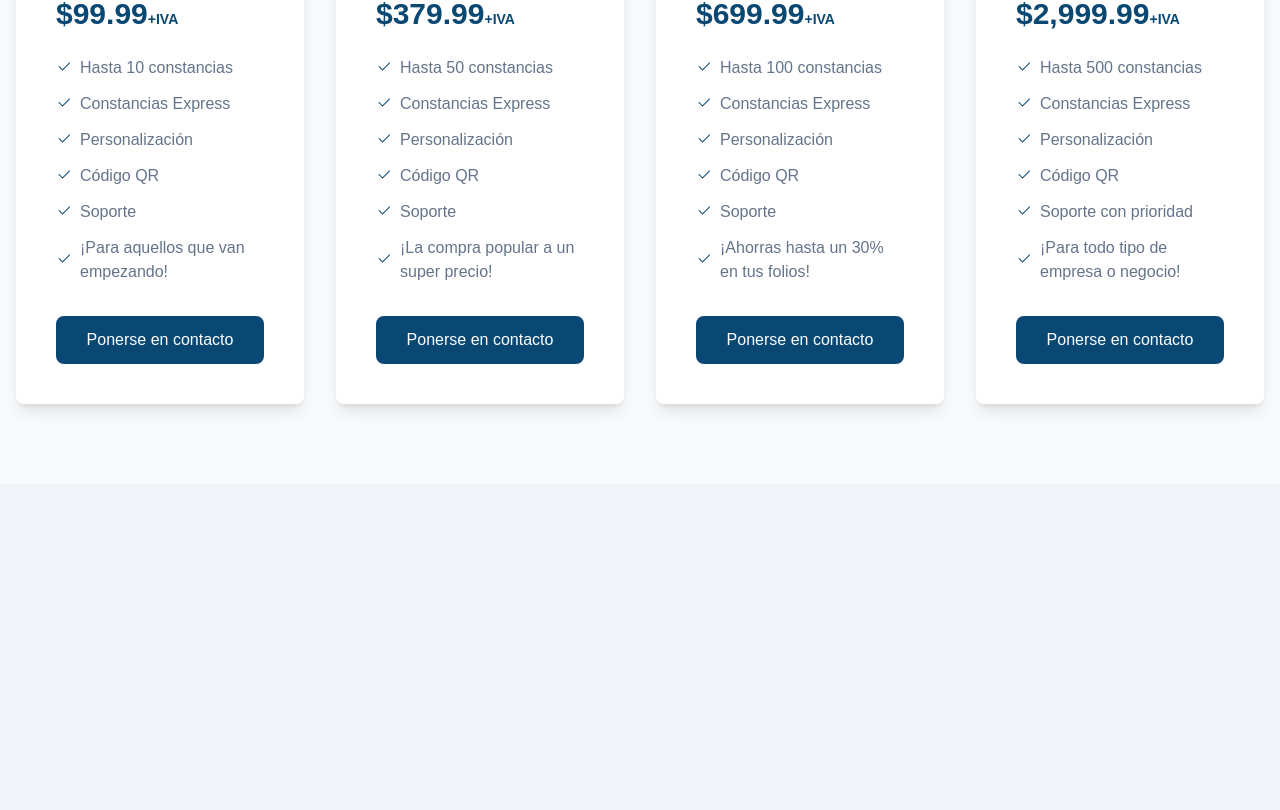
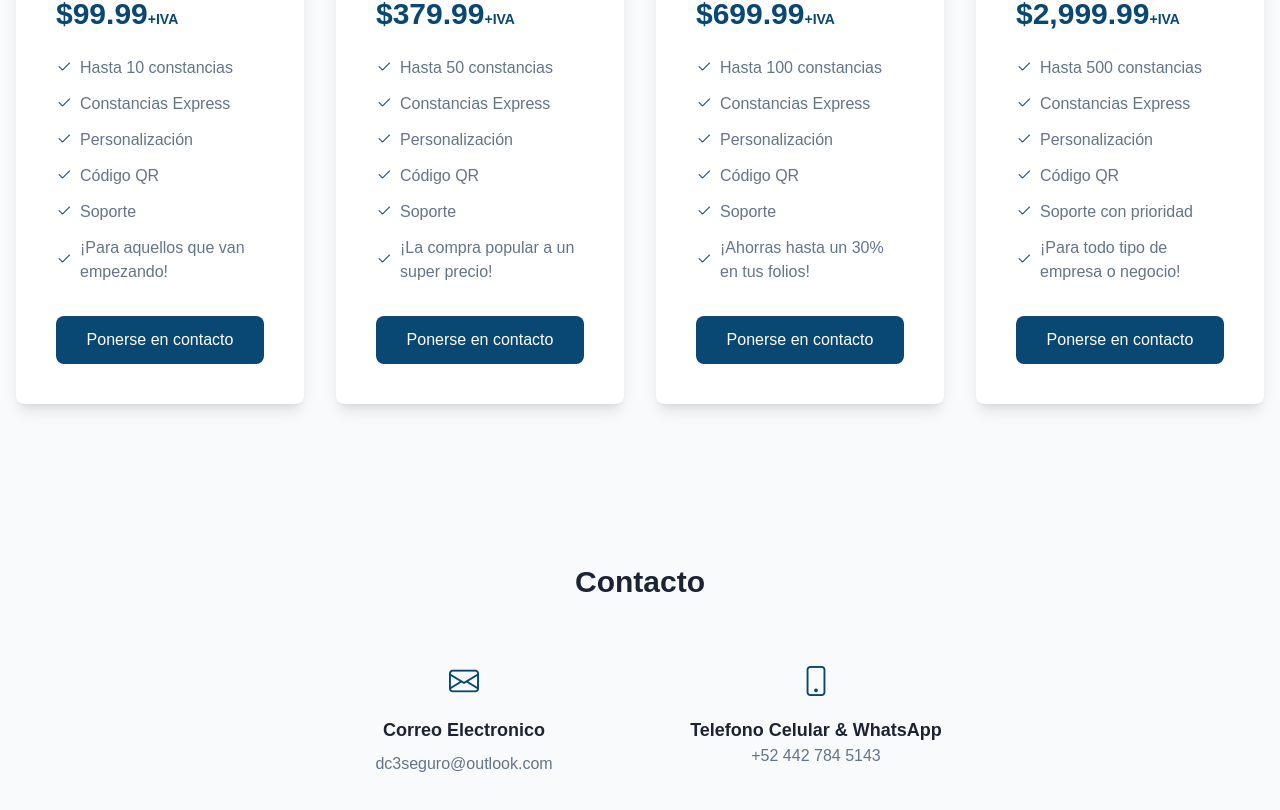
Before and after one commit to JoshuaDeveloper25/DC3-SEGURO, a Next.js app: page / in a window 1280 px wide. Shown: the part 2154-2964 px from the top of the page. Before the commit the page ends 2638 px from the top, so only its background shows below. Built offline with nearby package versions, Linux system fonts and the light colour scheme.

Commit message:
Finished contact section

```diff
--- a/src/app/page.js
+++ b/src/app/page.js
@@ -2,6 +2,7 @@ import Menu from "@/src/components/Home/Menu";
 import Header from "../components/Home/Header";
 import Advantages from "../components/Home/Advantages";
 import Prices from "../components/Home/Prices";
+import Contact from "../components/Home/Contact";
 
 const page = () => {
   return (
@@ -13,6 +14,8 @@ const page = () => {
       <Advantages />
 
       <Prices />
+
+      <Contact />
     </>
   );
 };
--- /dev/null
+++ b/src/components/Home/Contact/index.jsx
@@ -0,0 +1,48 @@
+// React imports
+import Link from "next/link";
+
+const Contact = () => {
+  return (
+    <section className="py-20 bg-gray-50 dark:bg-[#1a222c]" id="contact">
+      <div className="container mx-auto px-4">
+        <div className="text-center mb-16">
+          <h2 className="text-3xl font-bold text-[#1c2434] dark:text-white mb-4">
+            Contacto
+          </h2>
+        </div>
+
+        <div className="grid grid-cols-1 md:grid-cols-2 gap-8 max-w-2xl mx-auto">
+          <div className="text-center transform transition-all duration-300 ease-in-out">
+            <div className="text-[#094873] text-3xl mb-4">
+              <i className="bi bi-envelope"></i>
+            </div>
+
+            <h4 className="text-lg font-semibold text-[#1c2434] dark:text-white mb-2">
+              Correo Electronico
+            </h4>
+
+            <p>dc3seguro@outlook.com</p>
+          </div>
+
+          <div className="text-center transform transition-all duration-300 ease-in-out">
+            <div className="text-[#094873] text-3xl mb-4">
+              <i className="bi bi-phone"></i>
+            </div>
+
+            <Link
+              className="text-lg font-semibold text-[#1c2434] dark:text-white mb-2"
+              href="https://wa.me/524427845143"
+              target="_blank"
+            >
+              Telefono Celular &amp; WhatsApp
+            </Link>
+
+            <p>+52 442 784 5143</p>
+          </div>
+        </div>
+      </div>
+    </section>
+  );
+};
+
+export default Contact;
```
